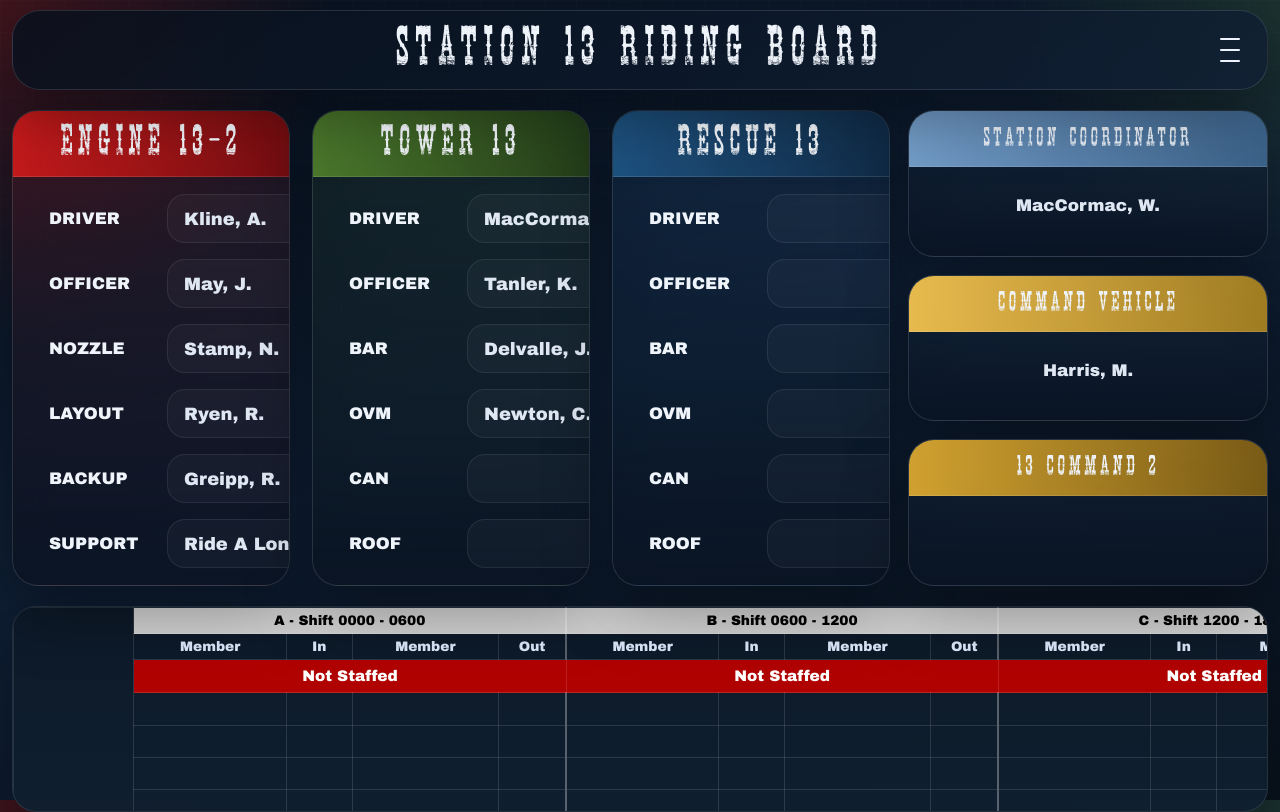
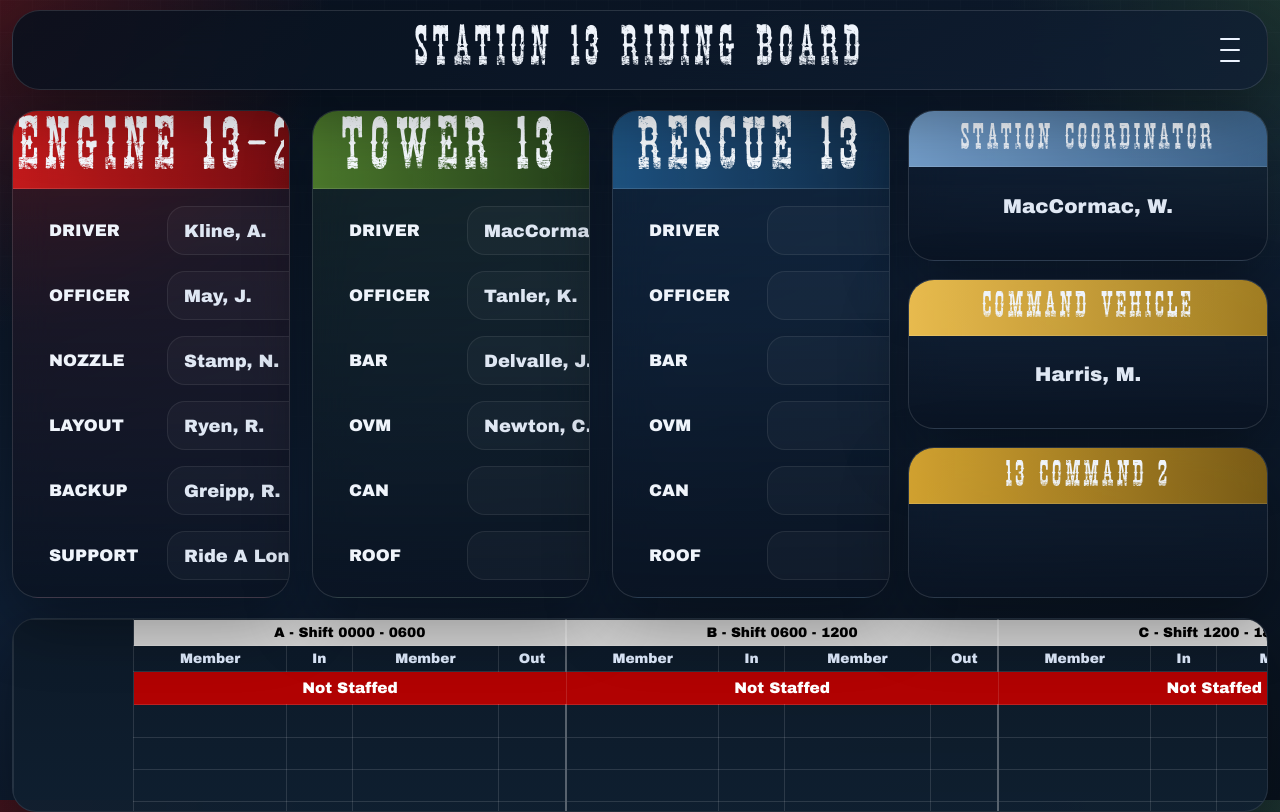
Before and after one commit to Codster26/Station13Board, a website: page index.html in a window 1280 px wide. Drawn offline with Linux system fonts and the light colour scheme; no server answers.

Commit message:
updated style

```diff
--- a/styles.css
+++ b/styles.css
@@ -93,7 +93,7 @@ body::before {
   display: flex;
   justify-content: center;
   align-items: center;
-  padding: 13px 22px;
+  padding: 2px 5px;
   border: 1px solid var(--line);
   border-radius: 28px;
   background: linear-gradient(145deg, rgba(8, 16, 28, 0.86), rgba(16, 31, 52, 0.82));
@@ -118,20 +118,20 @@ body::before {
 .command-card .apparatus-header h2 {
   margin: 0;
   font-family: "Cowboy Movie", "Cinzel", serif;
-  letter-spacing: 0.14em;
+  letter-spacing: 0.10em;
   text-transform: uppercase;
   font-weight: 400;
 }
 
 .hero h1 {
-  font-size: clamp(2rem, 3.7vw, 3.3rem);
+  font-size: clamp(3rem, 3.7vw, 3.3rem);
   line-height: 1.02;
   text-align: center;
 }
 
 .hero h1.board-title {
   font-weight: 400;
-  letter-spacing: 0.14em;
+  letter-spacing: 0.10em;
 }
 
 .hero--with-link {
@@ -309,7 +309,7 @@ body::before {
   display: flex;
   align-items: center;
   justify-content: center;
-  padding: 11px 18px;
+  padding: 2px 5px;
   border-bottom: 1px solid var(--line);
   min-height: 64px;
 }
@@ -329,9 +329,10 @@ body::before {
 .apparatus-header h2 {
   width: 100%;
   text-align: center;
-  font-size: clamp(1.95rem, 2.9vw, 2.8rem);
+  font-size: clamp(3.95rem, 2.9vw, 2.8rem);
   line-height: 1;
   white-space: nowrap;
+  letter-spacing: 0.10em;
 }
 
 .apparatus-header .search-combobox {
@@ -347,8 +348,8 @@ body::before {
   background: transparent;
   color: #f7fbff;
   font-family: "Cowboy Movie", "Cinzel", serif;
-  font-size: clamp(1.95rem, 2.9vw, 2.8rem);
-  letter-spacing: 0.14em;
+  font-size: clamp(3.95rem, 2.9vw, 2.8rem);
+  letter-spacing: 0.10em;
   text-transform: uppercase;
   text-align: center;
   line-height: 1;
@@ -455,22 +456,22 @@ body::before {
 
 .command-card .apparatus-header {
   min-height: 56px;
-  padding: 9px 14px;
+  padding: 2px 5px;
 }
 
 .command-card .apparatus-header h2 {
-  font-size: clamp(1.5rem, 1.68vw, 1.95rem);
+  font-size: clamp(2rem, 1.72vw, 2.25rem);
   line-height: 1;
   white-space: nowrap;
   overflow: hidden;
 }
 
 .command-card--command .apparatus-header h2 {
-  font-size: clamp(1.56rem, 1.72vw, 2rem);
+  font-size: clamp(2rem, 1.72vw, 2.25rem);
 }
 
 .command-card--secondary .apparatus-header h2 {
-  font-size: clamp(1.58rem, 1.76vw, 2.04rem);
+  font-size: clamp(2rem, 1.72vw, 2.25rem);
 }
 
 .command-card--coordinator .apparatus-header {
@@ -478,7 +479,7 @@ body::before {
 }
 
 .command-card--coordinator .apparatus-header h2 {
-  font-size: clamp(1.5rem, 1.68vw, 1.92rem);
+  font-size: clamp(2rem, 1.72vw, 2.25rem);
 }
 
 .command-card--command .apparatus-header {
@@ -527,7 +528,7 @@ body::before {
 }
 
 .command-card .seat-row--single .seat-input {
-  font-size: 1.06rem;
+  font-size: 1.25rem;
   font-weight: 800;
 }
 
```
